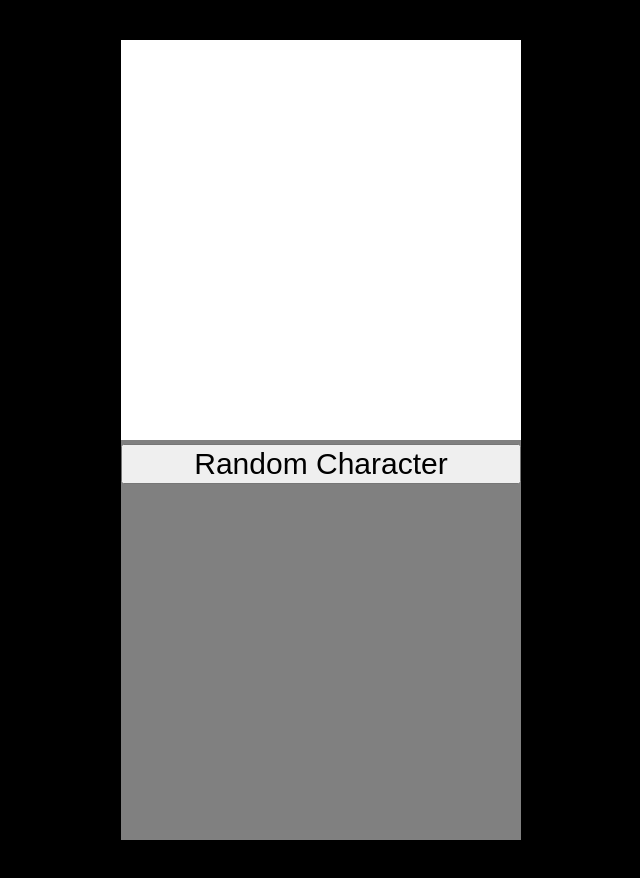
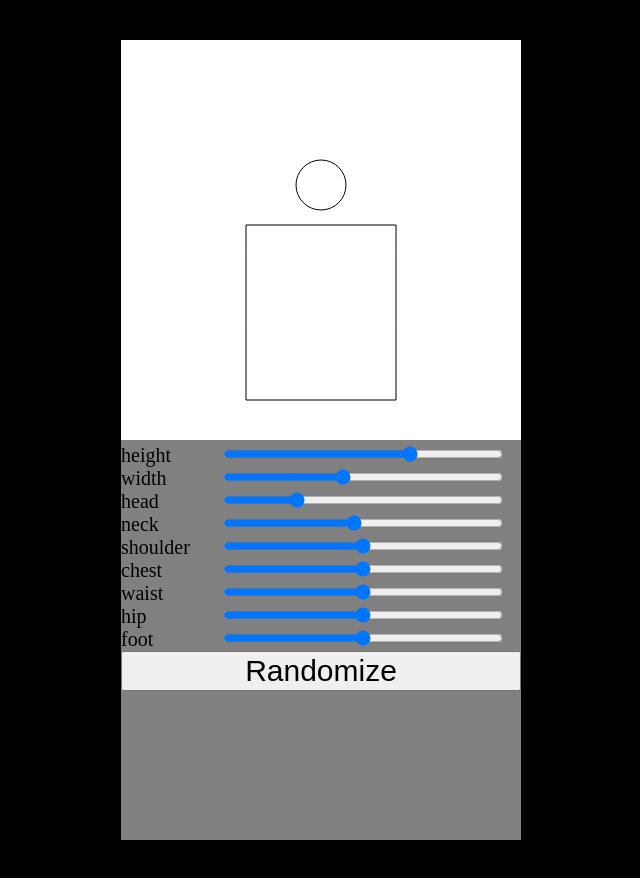
Before and after one commit to kianjr/character-creator, a plain HTML site: page index.html in a window 1280 px wide. Shown: the whole page, without its empty margins (319-959 px from the left). Drawn offline with Linux system fonts and the light colour scheme.

Commit message:
added sliders

```diff
--- a/index.html
+++ b/index.html
@@ -6,8 +6,10 @@
 </head>
 <body>
   <canvas id="c" height="400px" width="400px"></canvas>
-  <button onclick="randomCharacter()">Random Character</button>
-
+  <div id="sliders">
+  </div>
+  <button onclick="randomize()">Randomize</button>
+  </div>
 </body>
 <style>
   html { background-color: black; }
@@ -19,56 +21,80 @@
   }
   canvas { background-color: white; }
   button { font-size: 30px; width: 100%;}
+  div#sliders > label { font-size: 20px; display: inline-block; width: 25%;}
+  div#sliders > input { display: inline-block; width: 70%;}
 </style>
 <script>
   const canvas = document.getElementById("c")
   const ctx = canvas.getContext('2d')
-  const center = canvas.width / 2
-  const base = canvas.height - 40
-
-  function randomCharacter(){
-    clearCanvas()
-    drawCharacter(randomCoords())
+  let body = {
+    height: {value: 175, min: 80, max: 220},
+    width: {value: 75, min: 20, max: 150},
+    head: {value: 25, min: 20, max: 40},
+    neck: {value: 15, min: 8, max: 23},
+    shoulder: {value: 0, min: -50, max: 50},
+    chest: {value: 0, min: -50, max: 50},
+    waist: {value: 0, min: -50, max: 50},
+    hip: {value: 0, min: -50,max: 50},
+    foot: {value: 0, min: -50, max: 50},
   }
 
-  function clearCanvas(){
-    ctx.clearRect(0, 0, canvas.width, canvas.height)
+  function init(){
+    renderBodyView()
+    renderUIView()
   }
 
-  function randomCoords(){
-    const height = kinda(165);
-    const width = kinda(75);
-    const headSize = kinda(30, .1);
-    const neck = kinda(15);
-    const shoulderWidth = kinda(width);
-    const chestWidth = kinda(width);
-    const waistWidth = kinda(width);
-    const hipWidth = kinda(width);
-    const footWidth = kinda(width);
+  function randomize(){
+    randomizeBody()
+    renderBodyView()
+    renderUIView()
+  }
 
+  function sliderController(){
+    updateBodyFromSliders()
+    renderBodyView()
+  }
+
+
+  function randomizeBody(){
+    Object.keys(body).forEach(function(key){
+      body[key].value = randRange(body[key].min, body[key].max)
+    })
+  }
+
+  function updateBodyFromSliders(){
+    Object.keys(body).forEach(function(key){
+      body[key].value = Number(document.getElementById(key).value)
+    })
+  }
+
+  function generateCoordsFromBody(){
+    const center = canvas.width / 2
+    const base = canvas.height - 40
     const coords = {
-      head: {x: center, y: base - height - headSize - neck, radius: headSize},
+      head: {x: center, y: base - body.height.value - body.head.value - body.neck.value},
 
-      lShoulder: { x: center - shoulderWidth / 2, y: base - height },
-      rShoulder: { x: center + shoulderWidth / 2, y: base - height },
+      lShoulder: { x: center - body.width.value - body.shoulder.value, y: base - body.height.value },
+      rShoulder: { x: center + body.width.value + body.shoulder.value, y: base - body.height.value },
 
-      lChest: { x: center - chestWidth / 2, y: base - height * .85 },
-      rChest: { x: center + chestWidth / 2, y: base - height * .85},
+      lChest: { x: center - body.width.value - body.chest.value, y: base - body.height.value * .85 },
+      rChest: { x: center + body.width.value + body.chest.value, y: base - body.height.value * .85},
 
-      lWaist: { x: center - waistWidth / 2, y: base - height * .6 },
-      rWaist: { x: center + waistWidth / 2, y: base - height * .6 },
+      lWaist: { x: center - body.width.value - body.waist.value, y: base - body.height.value * .6 },
+      rWaist: { x: center + body.width.value + body.waist.value, y: base - body.height.value * .6 },
 
-      lHips: { x: center - hipWidth / 2, y: base - height * .45 },
-      rHips: { x: center + hipWidth / 2, y: base - height * .45 },
+      lHips: { x: center - body.width.value - body.hip.value, y: base - body.height.value * .45 },
+      rHips: { x: center + body.width.value + body.hip.value, y: base - body.height.value * .45 },
 
-      lFoot: { x: center - footWidth / 2, y: base },
-      rFoot: { x: center + footWidth / 2, y: base }
+      lFoot: { x: center - body.width.value - body.foot.value, y: base },
+      rFoot: { x: center + body.width.value + body.foot.value, y: base }
     }
     return coords
   }
 
-
-  function drawCharacter(coords){
+  function renderBodyView(){
+    clearCanvas()
+    const coords = generateCoordsFromBody()
     ctx.beginPath();
     ctx.moveTo(coords.lShoulder.x, coords.lShoulder.y);
     ctx.lineTo(coords.lChest.x, coords.lChest.y);
@@ -84,17 +110,37 @@
     ctx.stroke();
 
     ctx.beginPath()
-    ctx.arc(coords.head.x, coords.head.y, coords.head.radius, 0, Math.PI * 2)
+    ctx.arc(coords.head.x, coords.head.y, body.head.value, 0, Math.PI * 2)
     ctx.closePath()
     ctx.stroke()
   }
 
-  function kinda(num, variance = .4) {
-    return randRange(num - num * variance, num + num * variance)
+  function renderUIView(){
+    sliderDiv = document.getElementById("sliders")
+    sliderDiv.innerHTML= ''
+    Object.keys(body).forEach(function(key){
+      let label = document.createElement('label')
+      label.innerHTML = key
+      sliderDiv.appendChild(label)
+      let slider = document.createElement('input')
+      slider.id = key
+      slider.type = "range"
+      slider.min = body[key].min
+      slider.max = body[key].max
+      slider.value = body[key].value
+      slider.setAttribute("oninput", "sliderController()")
+      sliderDiv.appendChild(slider)
+    })
   }
 
   function randRange(min, max) {
     return Math.random() * (max - min) + min;
   }
+
+  function clearCanvas(){
+    ctx.clearRect(0, 0, canvas.width, canvas.height)
+  }
+
+  init()
 </script>
 </html>
```
